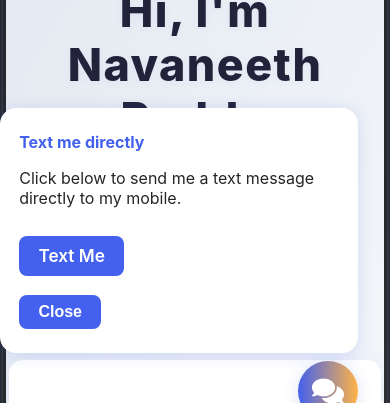
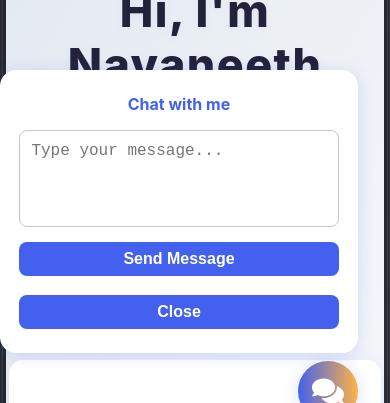
Before and after one commit to NavaneethReddi/React-Portfolio, a React (Create React App) app: page / in a window 390 px wide. Both pictures are taken after a click on the button "Chat with me". Shown: the part 391-794 px from the top of the page. Built offline with nearby package versions, Linux system fonts and the light colour scheme; no server answers.

Commit message:
feat: update ChatWithMe component to include message input and mobile responsiveness

```diff
--- a/src/ChatWithMe.tsx
+++ b/src/ChatWithMe.tsx
@@ -3,9 +3,30 @@ import { FaComments } from "react-icons/fa";
 
 export default function ChatWithMe() {
   const [open, setOpen] = useState(false);
+  const [message, setMessage] = useState("");
+  const [sent, setSent] = useState(false);
 
-  // Replace with your actual phone number (with country code)
+  // Replace with your actual WhatsApp number (with country code, no spaces)
   const phoneNumber = "+13147935365";
+
+  // Detect mobile device
+  const isMobile =
+    typeof window !== "undefined" &&
+    /Android|webOS|iPhone|iPad|iPod|BlackBerry|IEMobile|Opera Mini/i.test(
+      window.navigator.userAgent
+    );
+
+  const handleSubmit = (e: React.FormEvent) => {
+    e.preventDefault();
+    if (message.trim()) {
+      const encoded = encodeURIComponent(message);
+      const number = phoneNumber.replace(/[^0-9]/g, "");
+      const url = `sms:${number}?body=${encoded}`
+      window.open(url, "_blank");
+      setSent(true);
+      setMessage("");
+    }
+  };
 
   return (
     <>
@@ -30,7 +51,7 @@ export default function ChatWithMe() {
           cursor: "pointer",
           transition: "background 0.2s, box-shadow 0.2s",
         }}
-        aria-label="Text me directly"
+        aria-label="Chat with me"
       >
         <FaComments />
       </button>
@@ -38,43 +59,71 @@ export default function ChatWithMe() {
         <div
           style={{
             position: "fixed",
-            bottom: 100,
-            right: 32,
+            bottom: isMobile ? 0 : 100,
+            right: isMobile ? 0 : 32,
+            left: isMobile ? 0 : "auto",
+            width: isMobile ? "100vw" : undefined,
+            minWidth: isMobile ? undefined : 260,
+            maxWidth: isMobile ? undefined : 320,
             zIndex: 1000,
             background: "#fff",
             color: "#232526",
-            borderRadius: "16px",
+            borderRadius: isMobile ? "18px 18px 0 0" : "16px",
             boxShadow: "0 2px 16px rgba(67,97,238,0.18)",
-            padding: "1.5rem 1.2rem",
-            minWidth: 260,
-            maxWidth: 320,
+            padding: isMobile ? "1.2rem 1rem 1.2rem 1rem" : "1.5rem 1.2rem",
             fontSize: "1rem",
           }}
         >
-          <div style={{ marginBottom: "1rem", fontWeight: 700, color: "#4361ee" }}>
-            Text me directly
+          <div style={{ marginBottom: "1rem", fontWeight: 700, color: "#4361ee", textAlign: "center" }}>
+            Chat with me
           </div>
-          <div style={{ marginBottom: "1.2rem" }}>
-            Click below to send me a text message directly to my mobile.<br /><br />
-            <a
-              href={`sms:${phoneNumber}`}
-              style={{
-                display: "inline-block",
-                background: "#4361ee",
-                color: "#fff",
-                padding: "0.6rem 1.2rem",
-                borderRadius: "8px",
-                fontWeight: 600,
-                textDecoration: "none",
-                fontSize: "1.08rem",
-                marginTop: "0.5rem",
-              }}
-            >
-              Text Me
-            </a>
-          </div>
+          {sent ? (
+            <div style={{ marginBottom: "1.2rem", color: "#43e97b", fontWeight: 600, textAlign: "center" }}>
+              Message window opened!
+            </div>
+          ) : (
+            <form onSubmit={handleSubmit} style={{ marginBottom: "1.2rem" }}>
+              <textarea
+                value={message}
+                onChange={e => setMessage(e.target.value)}
+                placeholder="Type your message..."
+                rows={4}
+                style={{
+                  width: "100%",
+                  borderRadius: "8px",
+                  border: "1px solid #bfc9d1",
+                  padding: "0.7rem",
+                  fontSize: "1rem",
+                  marginBottom: "0.7rem",
+                  resize: "none",
+                  boxSizing: "border-box",
+                }}
+                required
+              />
+              <button
+                type="submit"
+                style={{
+                  background: "#4361ee",
+                  color: "#fff",
+                  border: "none",
+                  borderRadius: "8px",
+                  padding: "0.5rem 1.2rem",
+                  cursor: "pointer",
+                  fontWeight: 600,
+                  fontSize: "1rem",
+                  width: "100%",
+                }}
+              >
+                Send Message
+              </button>
+            </form>
+          )}
           <button
-            onClick={() => setOpen(false)}
+            onClick={() => {
+              setOpen(false);
+              setSent(false);
+              setMessage("");
+            }}
             style={{
               background: "#4361ee",
               color: "#fff",
@@ -84,6 +133,7 @@ export default function ChatWithMe() {
               cursor: "pointer",
               fontWeight: 600,
               fontSize: "1rem",
+              width: "100%",
             }}
           >
             Close
```
Also changed, not shown: 7 other files (tests, documents, lock files or other folders).
